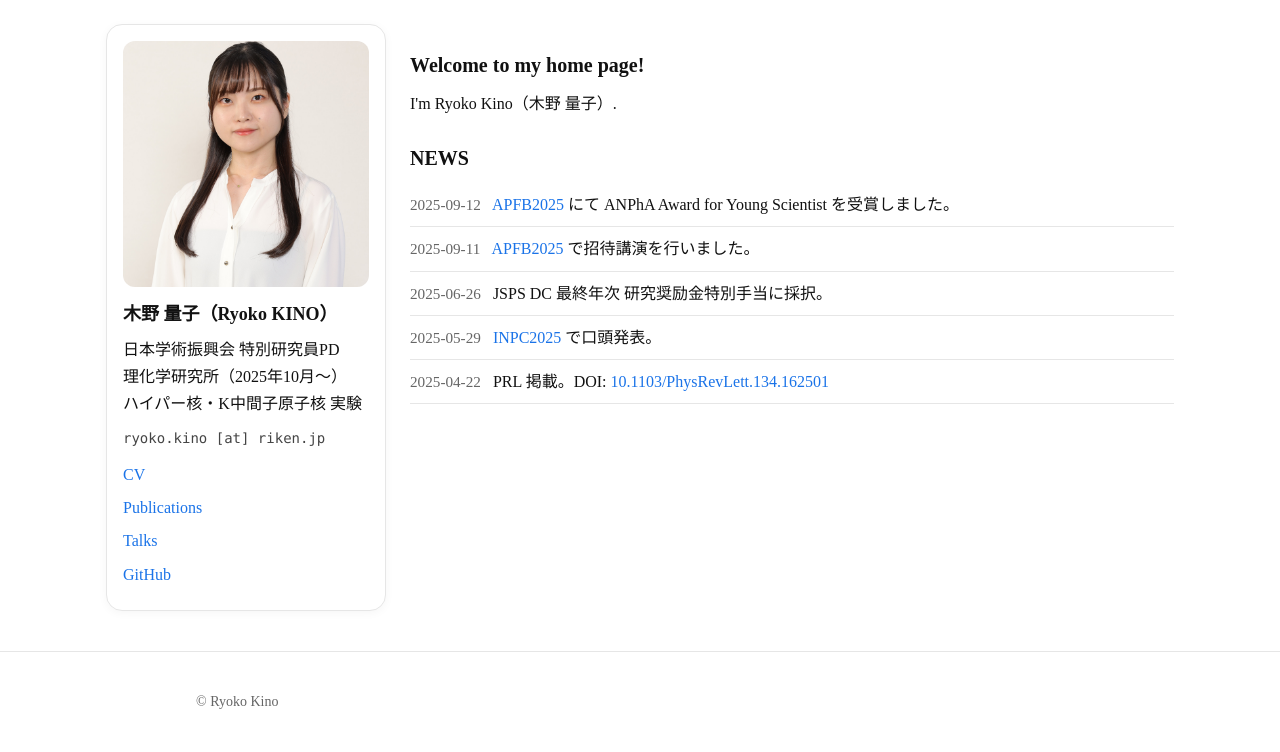
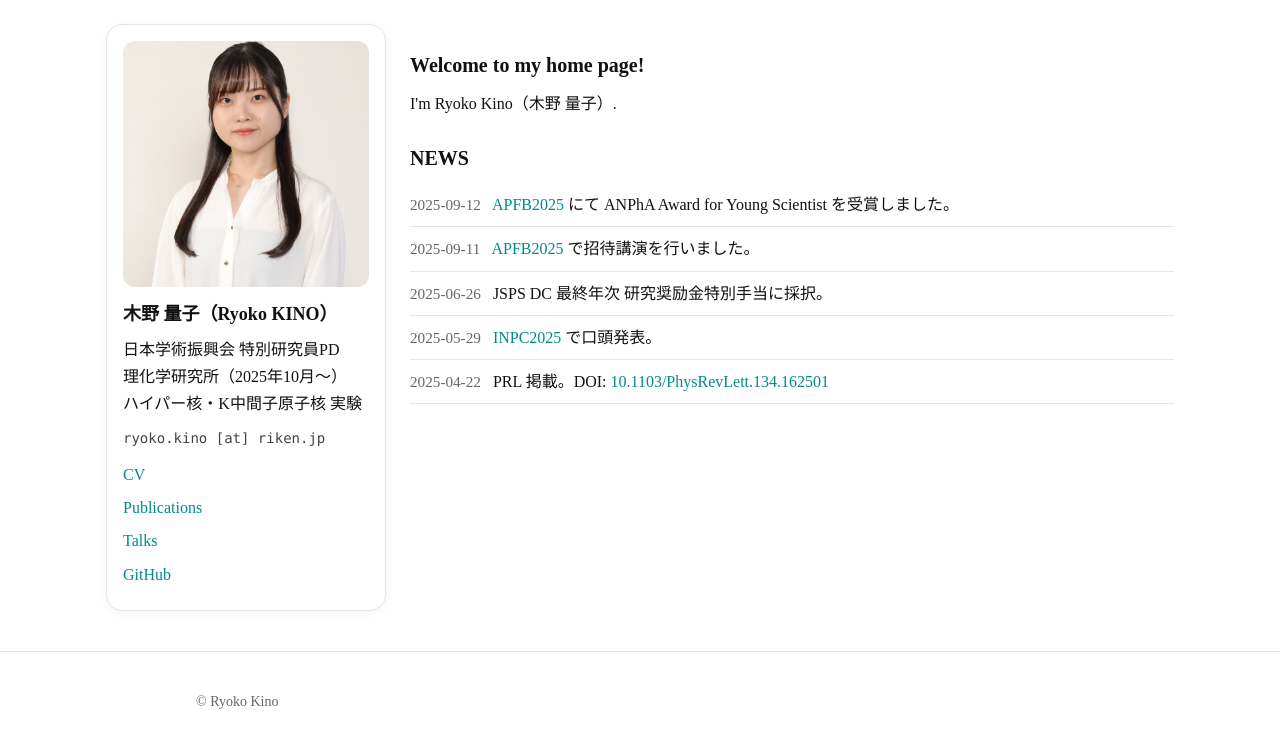
Before and after one commit to Ryoko0710/ryoko0710.github.io, a Jekyll site: the page built from index.html, in a window 1280 px wide. Shown: the part 480-1232 px from the top of the page. Built offline with Jekyll 4.4.1, drawn with Linux system fonts in a browser that asks for light colours.

Commit message:
Change link color to teal blue-green for elegant look

```diff
--- a/assets/style.css
+++ b/assets/style.css
@@ -1,5 +1,5 @@
 :root{
-  --bg:#ffffff; --fg:#111; --muted:#666; --link:#1a73e8; --line:#e6e6e6;
+  --bg:#ffffff; --fg:#111; --muted:#666; --link:#008b8b; --line:#e6e6e6;
 }
 *{box-sizing:border-box}
 html,body {
@@ -12,7 +12,7 @@ html,body {
         "Yu Mincho", "MS PMincho", serif;
 }
 a{color:var(--link);text-decoration:none}
-a:hover{text-decoration:underline}
+a:hover{color:#00b3a6;text-decoration:underline}
 .container{max-width:920px;margin:0 auto;padding:0 16px}
 
 /* ===== header (desktop base) ===== */
```
